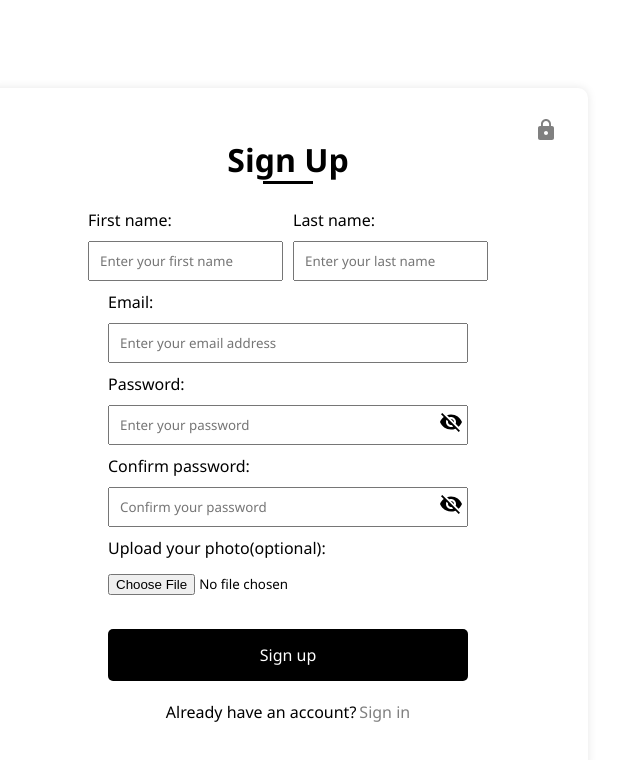
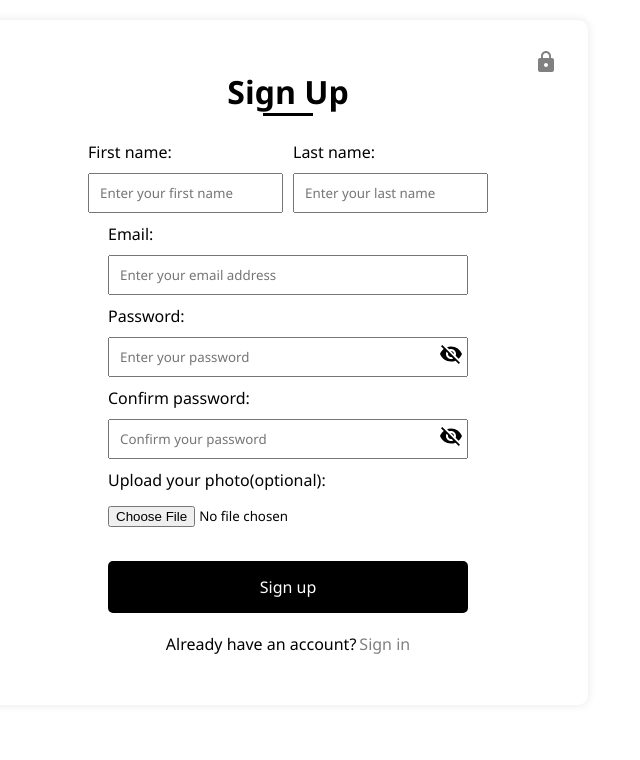
Before and after one commit to SamuelOlaseinde01/Todo-app, a React (Vite) app in the folder Client/: page /register in a window 1280 px wide. Shown: the top 760 px of the page, without its empty margins (352-992 px from the left). Built offline with nearby package versions, Linux system fonts and the light colour scheme.

Commit message:
refactor user registration container styles for improved layout

```diff
--- a/Client/src/style.css
+++ b/Client/src/style.css
@@ -37,8 +37,7 @@
   justify-content: center;
   align-items: center;
   padding: 10px;
-  margin: 30px;
-  height: 100vh;
+  margin: 10px;
 }
 
 .admin-login,
```
